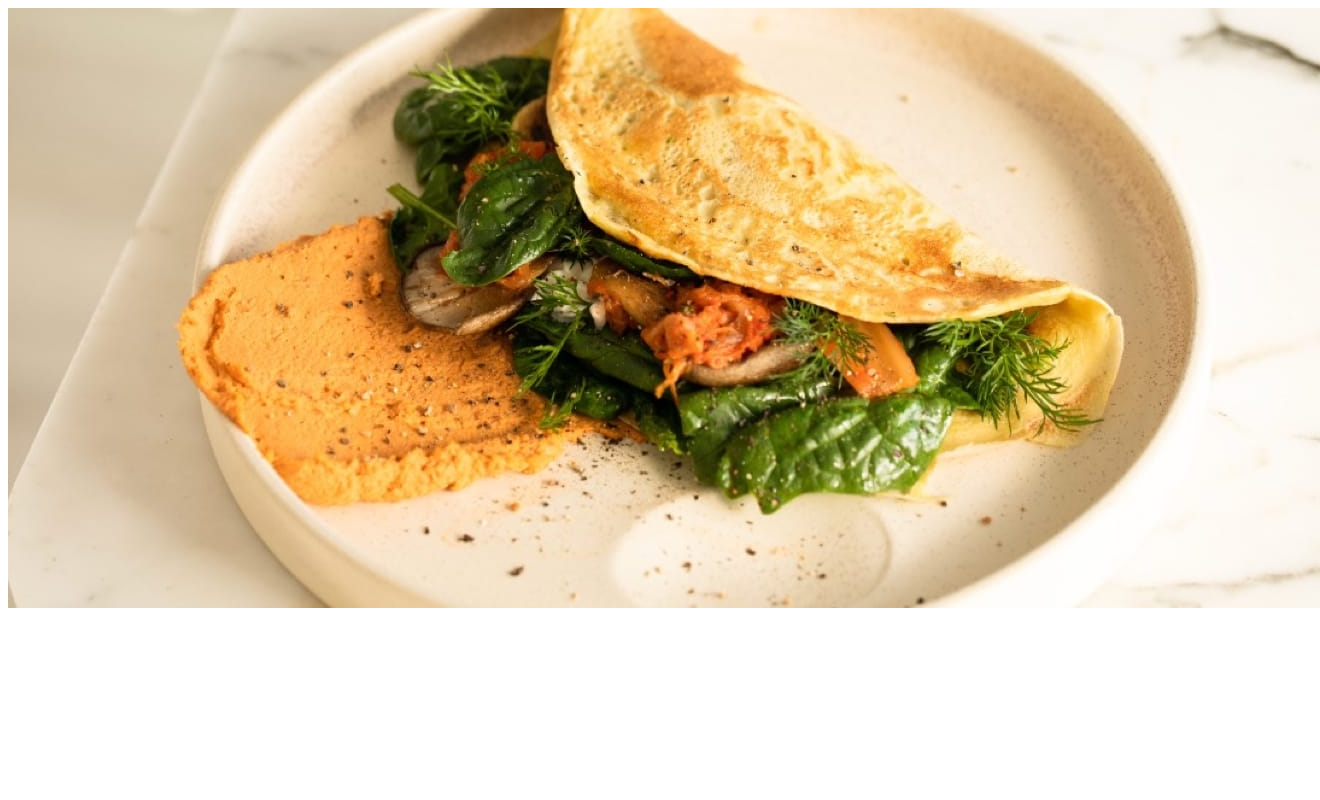
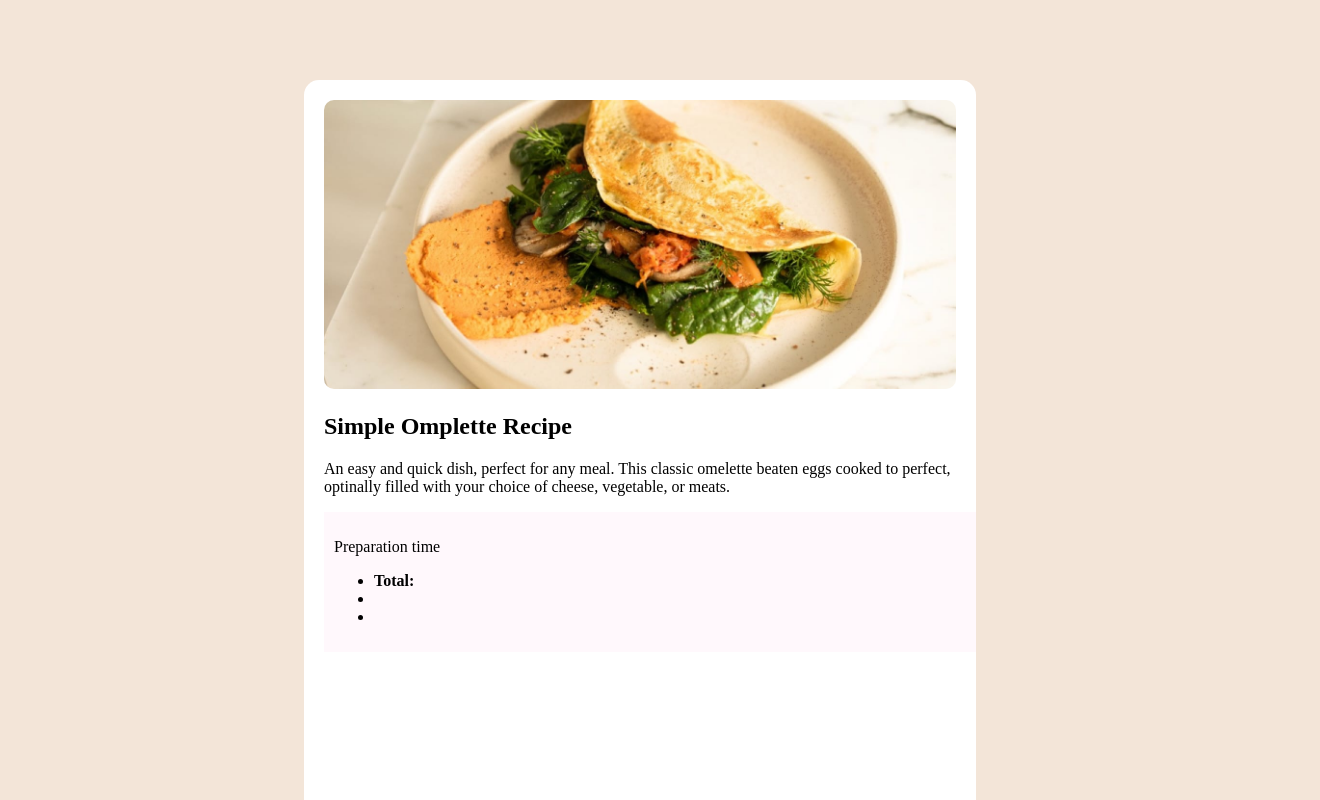
Before and after one commit to walidlatif/frontendmentor, a plain HTML site: page recipe-page-main/index.html in a window 1280 px wide. Shown: the top 800 px of the page, 1320 px wide, since content can reach past the window. Drawn offline with Linux system fonts and the light colour scheme.

Commit message:
Push Command

```diff
--- a/recipe-page-main/index.html
+++ b/recipe-page-main/index.html
@@ -6,14 +6,36 @@
   <link rel="icon" type="image/png" sizes="32x32" href="./assets/images/favicon-32x32.png">
   <link rel="stylesheet" href="style.css">
   <title>Frontend Mentor | Recipe page</title>
+</head>
+
+<body>
+
   <main>
-    <section>
+
+    <section class="image-omelette">
       <img src="assets/images/image-omelette.jpeg" alt="">
     </section>
+
+    <article>
+      <h1>Simple Omplette Recipe</h1>
+      <p>
+        An easy and quick dish, perfect for any meal. This classic omelette
+        beaten eggs cooked to perfect, optinally filled with your choice of
+        cheese, vegetable, or meats.
+      </p>
+    </article>
+
+    <article class="preparation">
+      <p>Preparation time</p>
+      <ul>
+        <li><strong>Total: </strong></li>
+        <li></li>
+        <li></li>
+      </ul>
+    </article>
+
+
   </main>
-
-</head>
-<body>
 
 </body>
 </html>
--- a/recipe-page-main/style.css
+++ b/recipe-page-main/style.css
@@ -1,3 +1,25 @@
 body{
+    background-color: #f3e5d8;
+}
 
+main{
+    background-color: white;
+    width: 50%;
+    height: 1000px;
+    margin: 80px auto 0px;
+    border-radius: 15px;
+    padding: 20px;
 }
+
+.image-omelette img{
+    width: 100%;
+    height: 100%;
+    border-radius: 10px;
+}
+
+.preparation{
+    width: 100%;
+    height:auto;
+    padding: 10px;
+    background-color: #fff8fc;
+}
```
